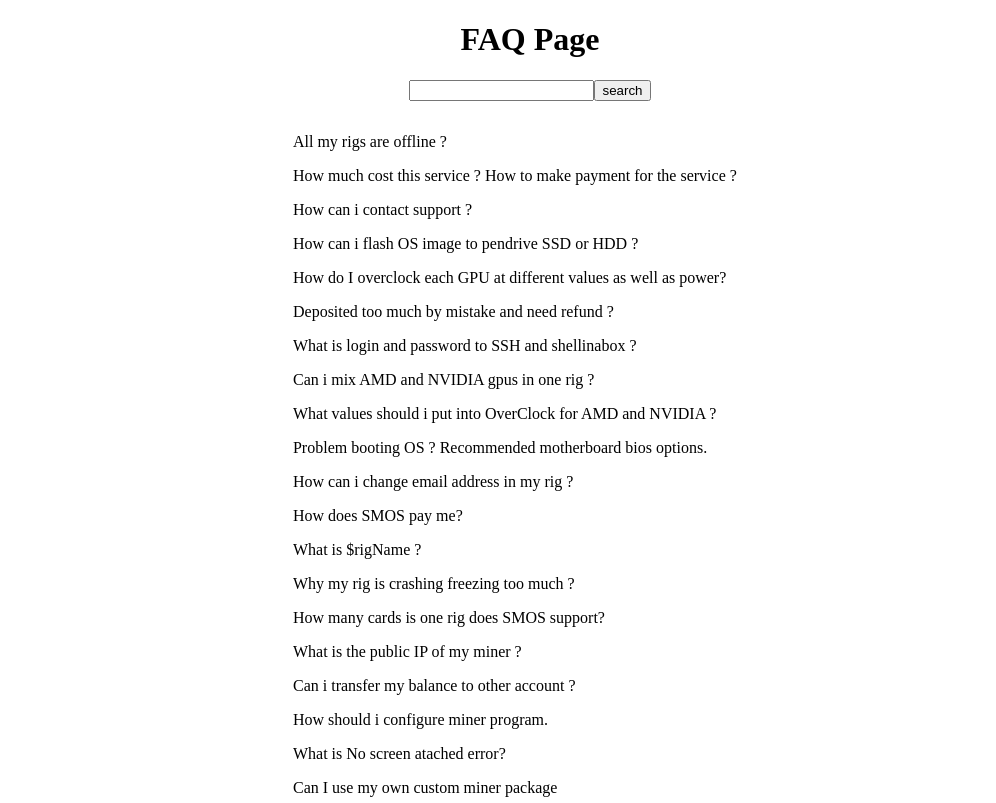
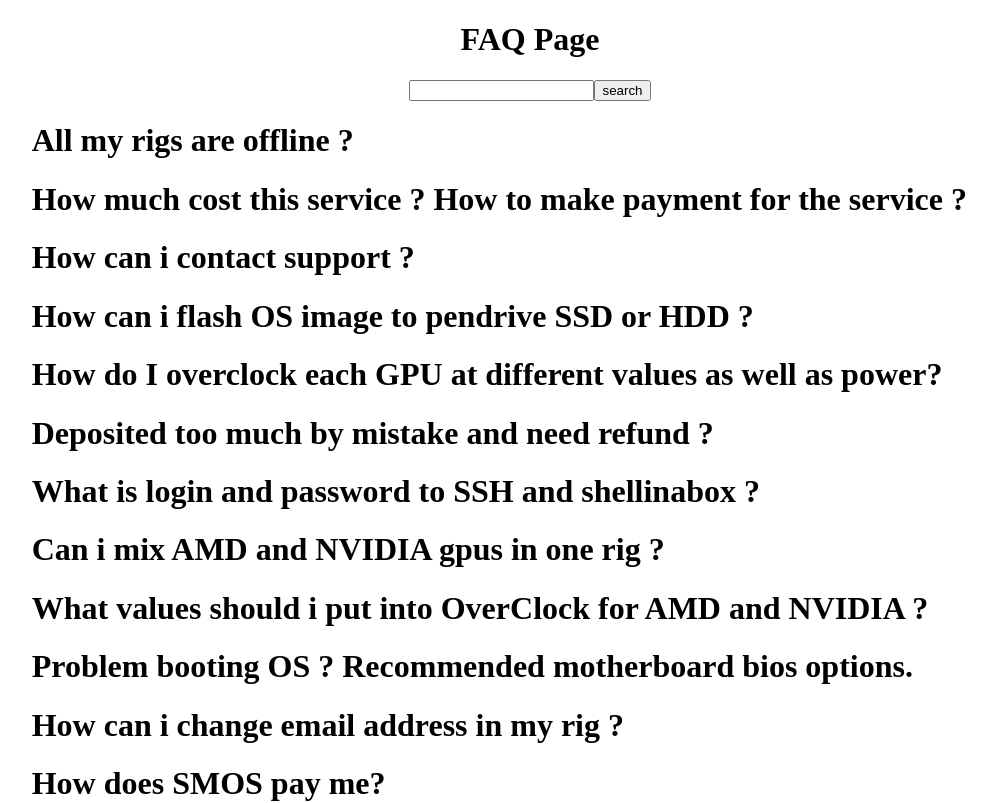
Before and after one commit to adrianoos/FAQpage, a React (Create React App) app: page / in a window 1280 px wide. Shown: the top 803 px of the page, without its empty margins (110-1106 px from the left). Built offline with nearby package versions, Linux system fonts and the light colour scheme.

Commit message:
added logic for display answer assigned to question based on question id

```diff
--- a/src/App.css
+++ b/src/App.css
@@ -11,3 +11,7 @@
 	justify-content: center;
 	align-items: center;
 }
+
+.questionParagraph:hover {
+	cursor: pointer;
+}
--- a/src/App.js
+++ b/src/App.js
@@ -6,6 +6,7 @@
 
   const [ inpValue, setInpValue ] = useState(' ')
   const [ filtered , setFiltered ] = useState(data.questions)
+  const [ showAnswer , setShowAnswer ] = useState('')
 
   const updateInputValue = (e) => {
     e.preventDefault()
@@ -21,6 +22,12 @@
     }
   }, [inpValue]);
 
+  const changeDisplay = (id) => {
+  if (id !== showAnswer) {
+    setShowAnswer(id)
+  } else { setShowAnswer('') }
+  };
+
   return (
     <div className="App">
       <h1>FAQ Page</h1>
@@ -28,8 +35,13 @@
         <input className='MainInput' onChange={(e) => updateInputValue(e)}></input>
         <button>search</button>
       </form>
-     <div className='QuestionsDisplay'></div>
-      <p>{filtered.map( item => <p key={item.title}>{item.title}</p>)}</p>
+     <div className='QuestionsDisplay'>
+     {filtered.map( item =>
+       <div>
+            <h1 className='questionParagraph' onClick={() => changeDisplay(item.id)} id={item.id} key={item.title}>{item.title}</h1>
+            {showAnswer == item.id ? <p>{item.content}</p> : ''}
+      </div>)}
+     </div>
     </div>
   );
 }
```
